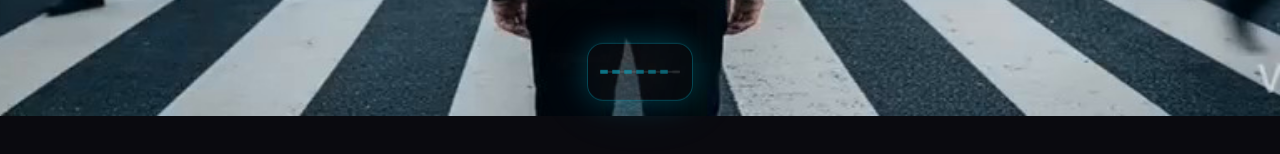
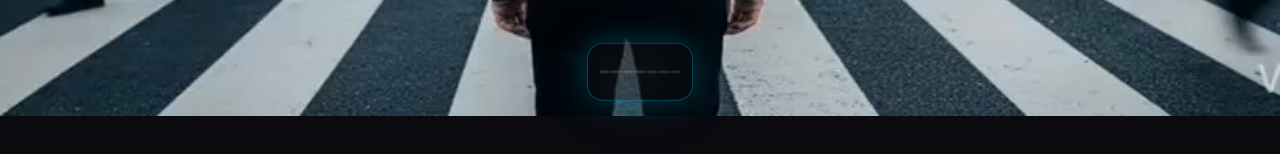
Before and after one commit to tanveenambrose/Ani_Me, a Next.js app: page / in a window 1280 px wide. Shown: the part 684-838 px from the top of the page. Built offline with nearby package versions, Linux system fonts and the light colour scheme.

Commit message:
Remove volume control and lock audio to maximum

```diff
--- a/components/AudioPlayer.tsx
+++ b/components/AudioPlayer.tsx
@@ -6,7 +6,6 @@ import { motion, AnimatePresence } from 'framer-motion';
 export default function AudioPlayer() {
     const [isPlaying, setIsPlaying] = useState(false);
     const [isVisible, setIsVisible] = useState(false);
-    const [volume, setVolume] = useState(0.8);
     const [isMorphing, setIsMorphing] = useState(false);
     const [scrollState, setScrollState] = useState<'hero' | 'about'>('hero');
     const [showScrollPrompt, setShowScrollPrompt] = useState(false);
@@ -71,7 +70,7 @@ export default function AudioPlayer() {
 
         if (audio.paused) {
             audio.muted = false;
-            audio.volume = volume;
+            audio.volume = 1.0; // Force Maximum Volume
             audio.play().catch(err => console.error("Playback failed:", err));
         } else {
             audio.pause();
@@ -93,12 +92,6 @@ export default function AudioPlayer() {
             audio.removeEventListener('pause', handlePause);
         };
     }, []);
-
-    useEffect(() => {
-        if (audioRef.current) {
-            audioRef.current.volume = volume;
-        }
-    }, [volume]);
 
     return (
         <AnimatePresence>
@@ -135,7 +128,7 @@ export default function AudioPlayer() {
                             preload="auto"
                         />
 
-                        {/* Interactive Waveform */}
+                        {/* Interactive Waveform - Now purely visual play/pause toggle */}
                         <div className="flex items-center gap-[4px] h-12 relative z-10 py-2">
                             <div className="absolute w-full h-[1px] bg-white/20 top-1/2 -translate-y-1/2" />
 
@@ -143,14 +136,6 @@ export default function AudioPlayer() {
                                 <motion.div
                                     key={i}
                                     className="w-[5px] md:w-2 relative h-full flex items-center"
-                                    onClick={(e) => {
-                                        e.stopPropagation();
-                                        const rect = e.currentTarget.parentElement?.getBoundingClientRect();
-                                        if (rect) {
-                                            const clickX = e.clientX - rect.left;
-                                            setVolume(Math.min(1, Math.max(0, clickX / rect.width)));
-                                        }
-                                    }}
                                 >
                                     <motion.div
                                         className="absolute bottom-[50%] left-0 w-full"
@@ -159,8 +144,8 @@ export default function AudioPlayer() {
                                                 ? (isMorphing ? "6px" : [6, 24 * h, 12, 20 * h, 6])
                                                 : 2,
                                             borderRadius: isMorphing ? "50%" : "999px",
-                                            backgroundColor: (i / 7) <= volume ? '#06b6d4' : 'rgba(255,255,255,0.1)',
-                                            boxShadow: (i / 7) <= volume && isPlaying ? '0 0 15px #06b6d4' : 'none'
+                                            backgroundColor: isPlaying ? '#06b6d4' : 'rgba(255,255,255,0.1)',
+                                            boxShadow: isPlaying ? '0 0 15px #06b6d4' : 'none'
                                         }}
                                         transition={{
                                             duration: isPlaying ? 0.6 : 1.2,
@@ -175,8 +160,8 @@ export default function AudioPlayer() {
                                                 ? (isMorphing ? "6px" : [6, 24 * h, 12, 20 * h, 6])
                                                 : 2,
                                             borderRadius: isMorphing ? "50%" : "999px",
-                                            backgroundColor: (i / 7) <= volume ? '#06b6d4' : 'rgba(255,255,255,0.1)',
-                                            boxShadow: (i / 7) <= volume && isPlaying ? '0 0 15px #06b6d4' : 'none'
+                                            backgroundColor: isPlaying ? '#06b6d4' : 'rgba(255,255,255,0.1)',
+                                            boxShadow: isPlaying ? '0 0 15px #06b6d4' : 'none'
                                         }}
                                         transition={{
                                             duration: isPlaying ? 0.6 : 1.2,
```
